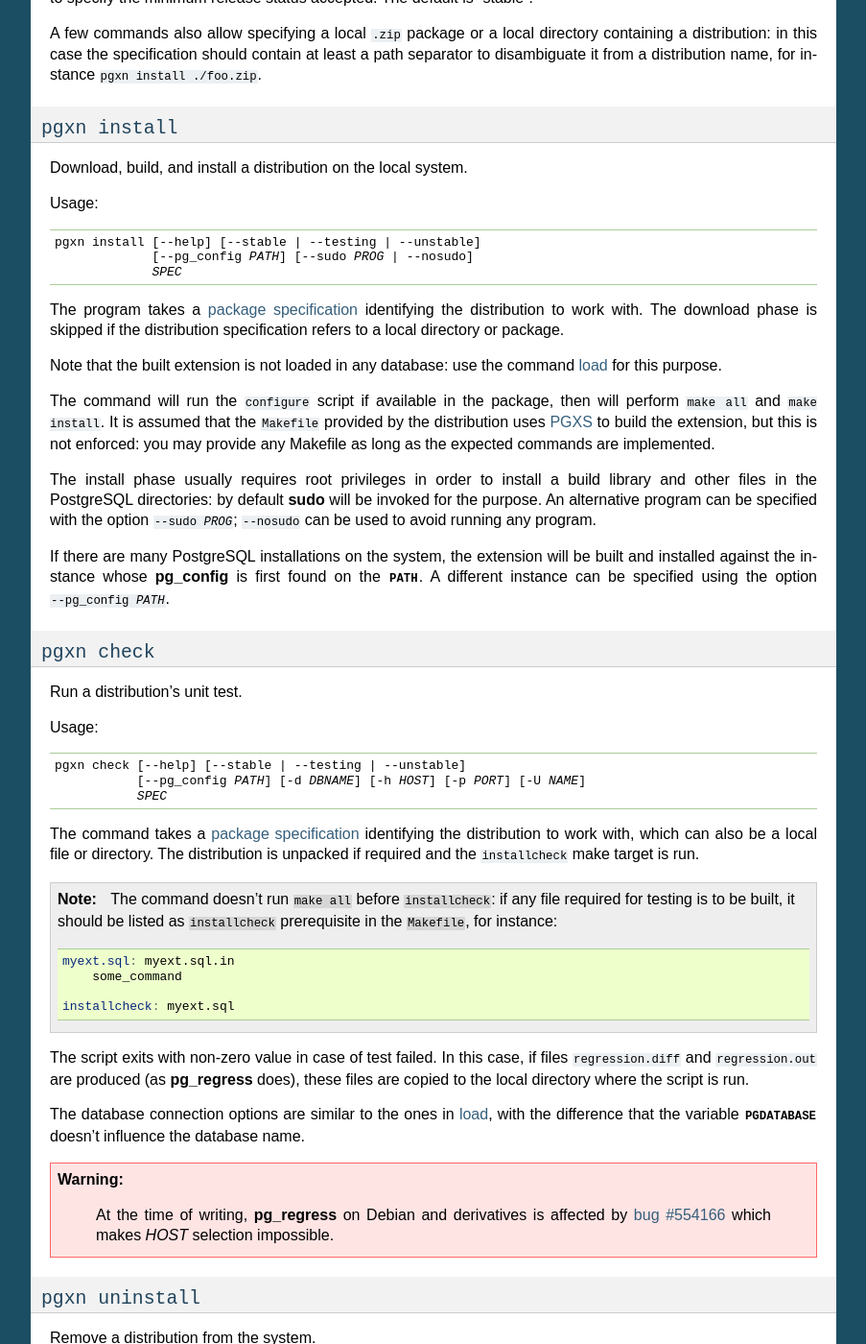
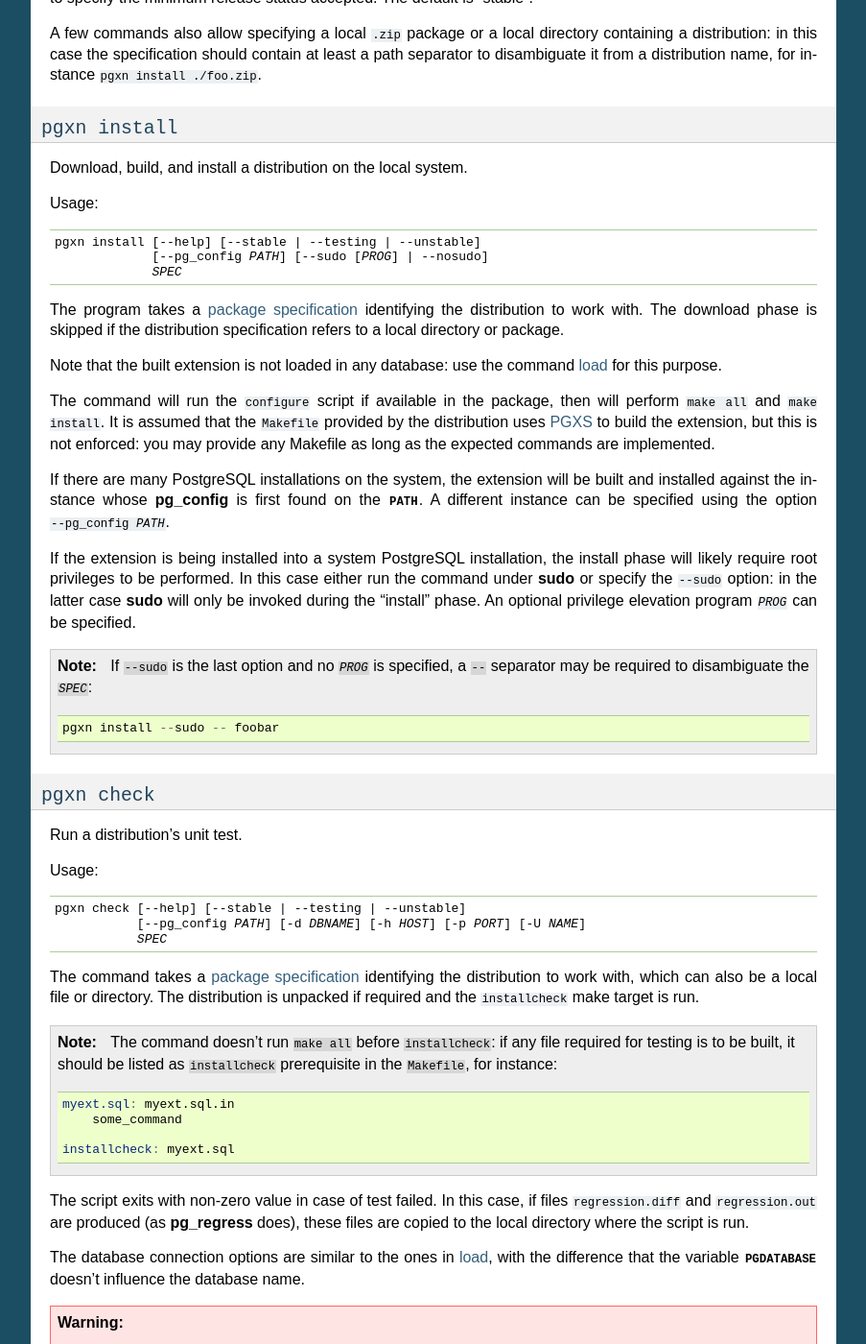
Before and after one commit to pgxn/pgxnclient, a Sphinx documentation site: the page built from docs/usage.rst, in a window 1280 px wide and 1400 px high, scrolled down 931 px. Shown: the whole window at 96% size, without its empty margins (198-1101 px from the left). Built offline with Sphinx 7.4.7, drawn with Linux system fonts in a browser that asks for light colours; some of the changed text lies outside the part shown.

Commit message:
Don't use a default sudo program
--sudo's argument is now optional, defaulting to 'sudo'. If not specified,
and the target directory is not writable, fail.

Fix issue #13

This is a behavioural change from previous version, so bumping the
minor version number.

```diff
--- a/docs/usage.rst
+++ b/docs/usage.rst
@@ -79,7 +79,7 @@ Usage:
     :class: pgxn-install
 
     pgxn install [--help] [--stable | --testing | --unstable]
-                 [--pg_config *PATH*] [--sudo *PROG* | --nosudo]
+                 [--pg_config *PATH*] [--sudo [*PROG*] | --nosudo]
                  *SPEC*
 
 The program takes a `package specification`_ identifying the distribution to
@@ -97,16 +97,24 @@ commands are implemented.
 
 .. _PGXS: http://www.postgresql.org/docs/9.1/static/extend-pgxs.html
 
-The install phase usually requires root privileges in order to install a build
-library and other files in the PostgreSQL directories: by default
-:program:`sudo` will be invoked for the purpose. An alternative program can be
-specified with the option :samp:`--sudo {PROG}`; ``--nosudo`` can be used to
-avoid running any program.
-
 If there are many PostgreSQL installations on the system, the extension will
 be built and installed against the instance whose :program:`pg_config` is
 first found on the :envvar:`PATH`. A different instance can be specified using
 the option :samp:`--pg_config {PATH}`.
+
+If the extension is being installed into a system PostgreSQL installation, the
+install phase will likely require root privileges to be performed.  In this
+case either run the command under :program:`sudo` or specify the ``--sudo``
+option: in the latter case :program:`sudo` will only be invoked during the
+"install" phase. An optional privilege elevation program :samp:`{PROG}` can be
+specified.
+
+.. note::
+
+    If ``--sudo`` is the last option and no :samp:`{PROG}` is specified, a
+    ``--`` separator may be required to disambiguate the :samp:`{SPEC}`::
+
+        pgxn install --sudo -- foobar
 
 
 .. _check:
@@ -170,7 +178,7 @@ Usage:
     :class: pgxn-uninstall
 
     pgxn uninstall [--help] [--stable | --testing | --unstable]
-                   [--pg_config *PATH*] [--sudo *PROG* | --nosudo]
+                   [--pg_config *PATH*] [--sudo [*PROG*] | --nosudo]
                    *SPEC*
 
 The command does the opposite of the install_ command, removing a
--- a/pgxnclient/__init__.py
+++ b/pgxnclient/__init__.py
@@ -6,7 +6,7 @@ pgxnclient -- main package
 
 # This file is part of the PGXN client
 
-__version__ = '1.0.4.dev0'
+__version__ = '1.1.dev0'
 
 # Paths where to find the command executables.
 # If relative, it's from the `pgxnclient` package directory.
```
Also changed, not shown: 5 other files.
